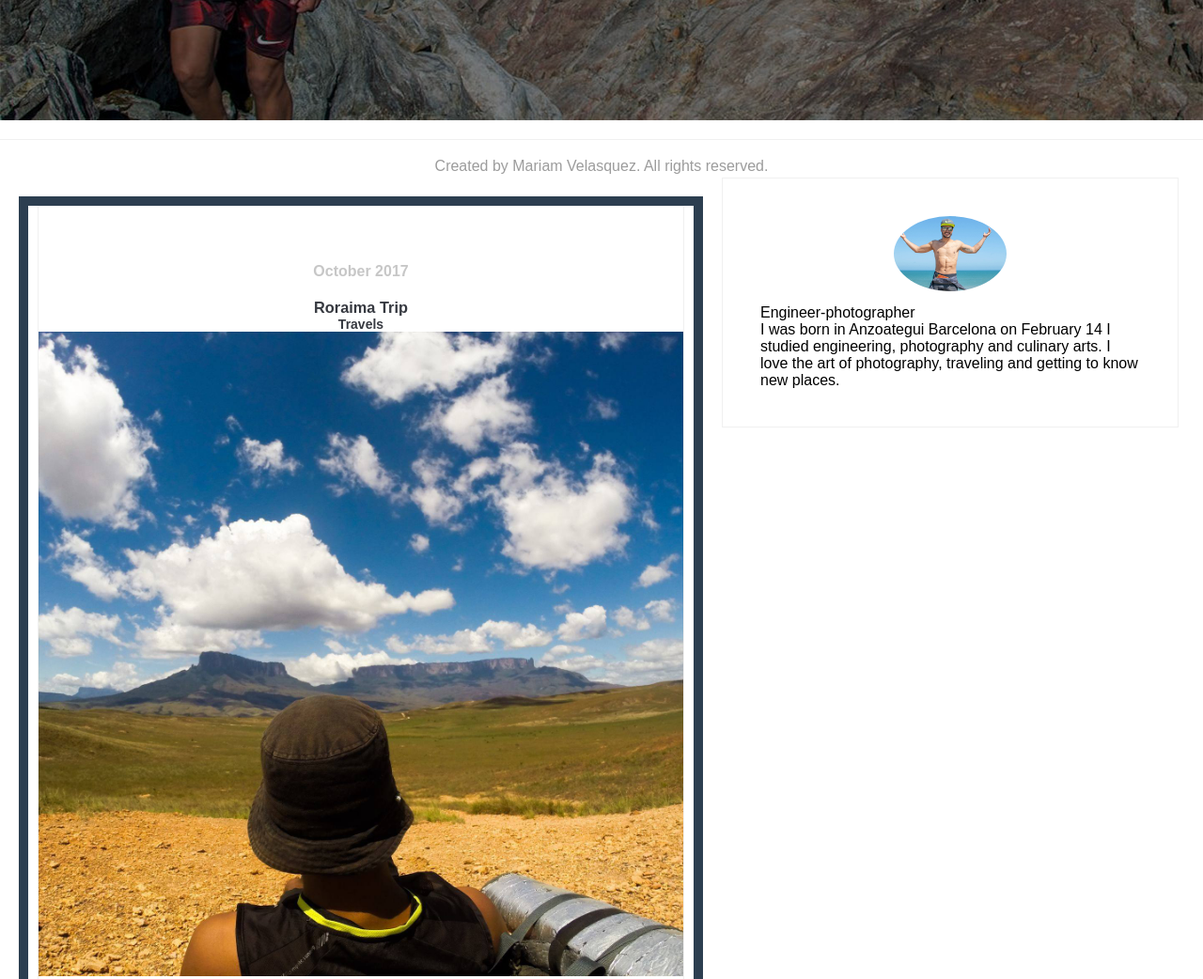
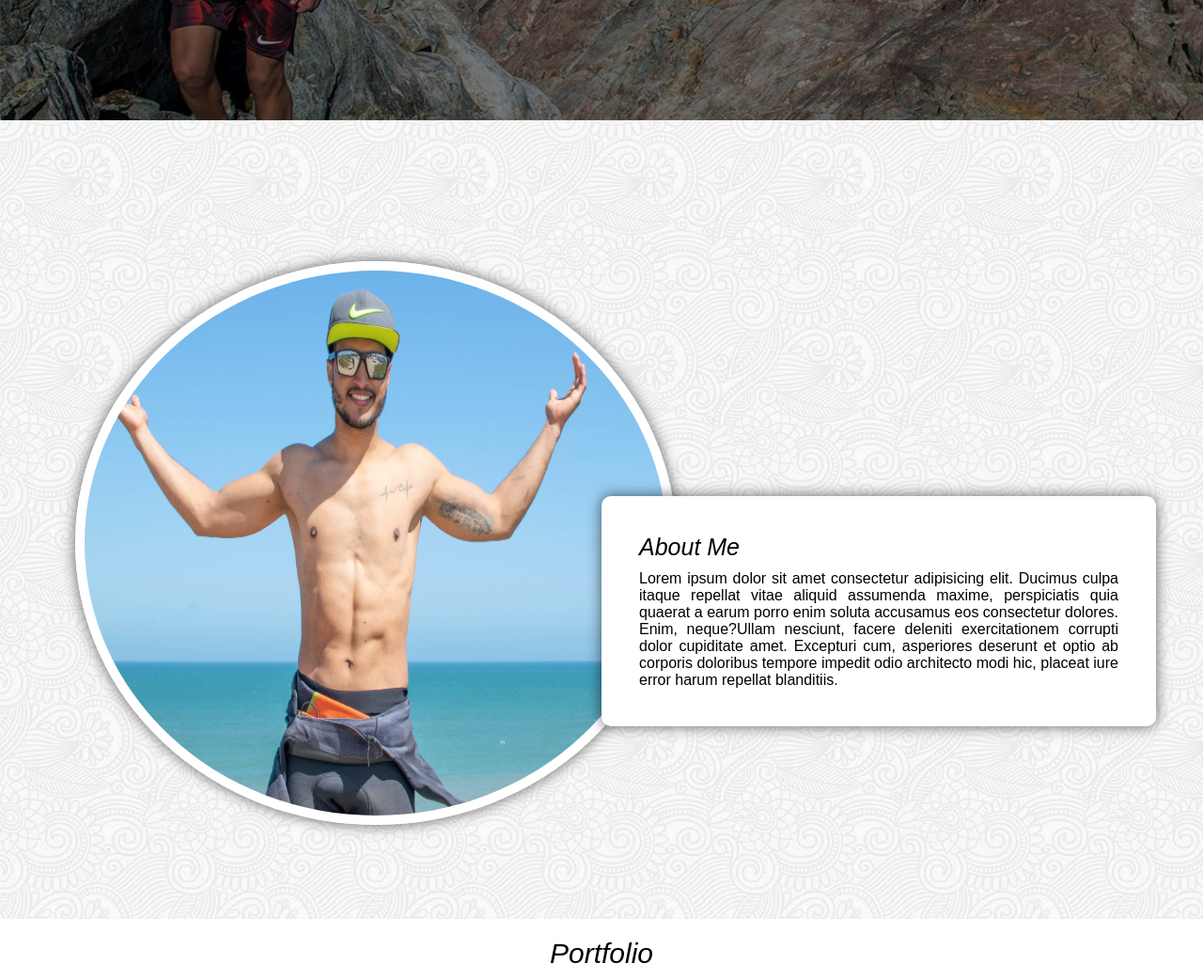
Before and after one commit to MariamV27/Primerproyecto, a plain HTML site: page index.html in a window 1280 px wide. Shown: the part 640-1682 px from the top of the page at 94% size. Drawn offline with Linux system fonts and the light colour scheme; a web font is replaced by a local one.

Commit message:
Cambios realizados en BG-Body, Creacion del About me

```diff
--- a/css/estilos.css
+++ b/css/estilos.css
@@ -7,21 +7,22 @@ box-sizing: border-box;
 }
 body {
   top: 0;
-  font-family: sans-serif;
+  font-family: 'Muli', sans-serif;
+  background: url('../img/full-bloom/full-bloom.png');
 
 }
-.container{
-  width: 100%;
-  height: 768px;
-  margin: 0px auto;
-
+.contenedor{
+  width: 90%;
+  max-width: 1000px;
+  margin: auto;
+  overflow: hidden;
 }
 
-/*Inicio TOP-MENU*/
+/*Inicio Header*/
 .header {
   width: 100%;
   height: 768px;
-  font-family: 'Open Sans', sans-serif;
+  font-family: 'Muli', sans-serif;
   background:url("../img/argentina_edit.jpg") rgba(208, 211, 212, .8) ;
   /* Flex*/
   display: flex;
@@ -98,151 +99,83 @@ body {
 .menu-principal a:hover{
   border-bottom: 2px solid #fff;
 }
-/*Fin Del TOP-MENU*/
+/*Fin Del Header*/
 
 
-/*Principio del body Article o main*/
-/*Sin terminar*/
+/* Inicio Main*/
 .main{
   width: 100%;
-  /*Flex*/
-  display: flex;
-  flex-direction: column;
-  justify-content: center;
+  margin-top: 100px;
 }
 
-/*BANNE*/
-.banner{
+/*Inicio del About me*/
+.main .about-me{
   width: 100%;
-}
-
-/*Div para dividir tu aside*/
-/* No esta terminado tenia sueño y estabas dormida para continuar
-mañana lo sigo viendo */
-.m-article{
-  width: 100%;
-  display: flex;
-  flex-direction: row;
-}
-.main .banner{
-  padding-bottom: 20px;
-  border-bottom: 1px solid #f0f0f0;
-}
-.main .banner .contenedor .banner-principal{
-  width:  100%;
-}
-.main .banner .contenedor .banner-principal  img{
-width: 100%;
+  padding: 50px;
+  /* Posicion de Elementos */
+  position: relative;
 
 }
-.blog{
-  width: 60%;
-  padding: 40px 0;
+/*Caja de la Imagen About me*/
+.main .about-me .img{
+  width: 50%;
+  height: 600px;
+  box-shadow: 0px 0px 15px rgba(0, 0, 0, .60);
+  border-radius: 50%;
+  border: 10px solid #fff;
+  /*Posicion de Img */
+  position: absolute;
+  z-index: 0;
+  left: 80px;
 }
-.blog .contenedor{
-  overflow: hidden;
+/* Imagen del About me*/
+.main .about-me .img img{
+  width: 100%;
+  height: 100%;
+  border-radius: 50%;
 }
-/*Articulos blog*/
-.blog .contenedor .articulos-blog{
-  float: left;
-  padding: 0 10px;
+/* Caja About del About me*/
+.main .about-me .about{
+  width: 50%;
   background: #fff;
-  border: 10px solid #2c3e50;
-  margin: 20px;
+  padding: 40px;
+  border-radius: 10px;
+  box-shadow: 0px 0px 15px rgba(0, 0, 0, .60);
+  /*Posicion de Caja about */
+  position: relative;
+  float: right;
+  z-index: 1;
+  top: 250px;
+}
+/*About me Titulo*/
+.main .about-me .about h3{
+  margin-bottom: 10px;
+  font-size: 25px;
+  font-weight: 500;
+}
+/*About me Descripcion*/
+.main .about-me .about p{
+  font-size: 16px;
+  font-weight: 300;
+  text-align: justify;
+}
+/*Fin del About me*/
 
 
-
-
+/*Inicio del Portafolio*/
+.portafolio{
+  width: 100%;
+  margin-top: 650px;
+  margin-bottom: 50px;
+  padding: 20px;
+  background: #fff;
 }
-.blog .contenedor .articulos-blog .articulo{
-  padding: 60px 0;
-  border: 1px solid #f0f0f0;
-  margin-bottom: 20px;
-}
-
-.blog .contenedor .articulos-blog .articulo .fecha-articulo{
-  color: #c7c7c7;
-  font-size: 16px;
-  text-align: center;
-  margin-bottom: 20px;
-}
-.blog .contenedor .articulos-blog .articulo {
-  color: #363940;
-  font-size: 14px;
-  font-weight: bold;
-  text-align: center;
-  margin-bottom: 40px;
-}
-.blog .contenedor .articulos-blog .articulo img{
+/*Portafolio titulo*/
+.portafolio .titulo{
   width: 100%;
-  margin-bottom: 20px;
-}
-.blog .contenedor .articulos-blog .articulo .texto-articulo {
-  padding: 0 20px;
-  text-align: justify;
-}
-
-.blog .contenedor .articulos-blog .articulo .texto-articulo p{
-  margin-bottom: 20px;
-  color: #363940;
-}
-.blog .contenedor .articulos-blog .articulo .blog{
   text-align: center;
 }
-.blog .contenedor .articulos-blog .articulo .boton a{
-  display: inline-block;
-  padding: 15px 20px;
-  border: 1px solid #bababa;
-  font-size:  14px;
-  color: #7d7d7d;
+.portafolio .titulo h2{
+  font-size: 30px;
+  font-weight: 500;
 }
-    .aside{
-      width: 38%;
-      height: 100%;
-      float: right;
-      margin-top: 40px;
-    }
-    .aside .widget .autor-widget .foto-autor img{
-      width: 80%;
-    }
-  .aside .widget{
-    background: #fff;
-    padding: 40px;
-    margin-bottom: 20px;
-    border: 1px solid #f0f0f0;
-  }
-  .aside .widget .autor-widget .foto-autor{
-    text-align: center;
-    margin-bottom: 10px;
-  }
-  .aside .widget .autor-widget .foto-autor img{
-    width: 120px;
-    border-radius: 50%;
-  }
-  .aside .widget .autor-widget .datos-autor{
-    text-align: center;
-  }
-  .aside .widget .autor-widget .datos-autor .nombre{
-    color: #363636;
-    font-size: 26px;
-    margin-bottom: 10px;
-  }
-  .aside .widget .autor-widget .datos-autos .profesion{
-    color: #9c9c9c;
-    font-size: 16px;
-    margin-bottom: 20px;
-  }
-
-  .aside .widget .autor-widget .datos-autor .info{
-    color: #363940;
-    font-size: 16px;
-    margin-bottom: 10px;
-  }
-  footer{
-    background: #fff;
-    padding: 40px;
-    padding: 1px solid #f0f0f0;
-    text-align: center;
-    color: #9c9c9c;
-
-  }
--- a/index.html
+++ b/index.html
@@ -6,6 +6,7 @@
   <meta name="viewport" content="width=device-width, initial-scale=1.0">
   <link href="https://fonts.googleapis.com/css?family=Muli:300,300i,400,400i,500,500i&display=swap" rel="stylesheet">
   <link rel="stylesheet" href="https://cdnjs.cloudflare.com/ajax/libs/font-awesome/5.12.1/css/all.min.css">
+  <link rel="shortcut icon" href="./img/favicon.ico" type="image/x-icon">
   <title>Manuel Vallenilla</title>
   <link rel="stylesheet" href="./css/estilos.css">
 </head>
@@ -22,8 +23,10 @@
           <a href="#">Contact</a>
         </div>
         <div class="top-menu-right">
-          <a href="https://www.instagram.com/manuelvallenillaph/"><span class="instagram"><i class="fab fa-instagram"></i></span> </a>
-          <a href="https://www.facebook.com/manuel.vallenilla.142"><span class="facebook"><i class="fab fa-facebook-square"></i></span></a>
+          <a href="https://www.instagram.com/manuelvallenillaph/"><span class="instagram"><i
+                class="fab fa-instagram"></i></span> </a>
+          <a href="https://www.facebook.com/manuel.vallenilla.142"><span class="facebook"><i
+                class="fab fa-facebook-square"></i></span></a>
         </div>
       </div>
       <!--titulo  blog-->
@@ -37,79 +40,33 @@
       </div>
       <!--Menu principal-->
       <div class="menu-principal">
-          <a href="#">Portfolio</a>
-          <a href="#">Travels</a>
-          <a href="#">Store</a>
+        <a href="#">Portfolio</a>
+        <a href="#">Travels</a>
+        <a href="#">Store</a>
       </div>
-  </div>
-
+    </div>
+    <!-- Main -->
     <div class="main">
-      <div class="banner">
-        <div class="contenedor">
-          <div class="banner-principal">
-            <!-- <img src="img/argentina.jpg" alt=""> -->
-          </div>
+      <!-- About me -->
+      <div class="about-me">
+        <div class="img">
+          <img src="./img/fuerte.jpg" alt="">
+        </div>
+        <div class="about">
+          <h3><i>About Me</i></h3>
+          <p>Lorem ipsum dolor sit amet consectetur adipisicing elit. Ducimus culpa itaque repellat vitae aliquid
+            assumenda maxime, perspiciatis quia quaerat a earum porro enim soluta accusamus eos consectetur dolores.
+            Enim, neque?Ullam nesciunt, facere deleniti exercitationem corrupti dolor cupiditate amet. Excepturi cum,
+            asperiores deserunt et optio ab corporis doloribus tempore impedit odio architecto modi hic, placeat iure
+            error harum repellat blanditiis.</p>
         </div>
       </div>
-      <div class="m-article">
-        <div class="blog">
-          <div class="contenedor">
-            <div class="articulos-blog">
-              <div class="articulo">
-                <p class="fecha-articulo">October 2017</p>
-                <h3 class="titulo-articulo">Roraima Trip</h3>
-                <p class="categoria-articulo">Travels</p>
-                <img src="img/roraima.jpg" alt="">
-                <div class="texto-articulo">
-                  <p>Venezuela.</p>
-                  <div class="boton">
-                    <a href="#">Keep reading</a>
-                  </div>
-                </div>
-              </div>
-              <div class="articulo">
-                <p class="fecha-articulo">January 2019</p>
-                <h3 class="titulo-articulo">Patagonia Trip</h3>
-                <p class="categoria-articulo">Travels</p>
-                <img src="img/patagonia.jpg" alt="">
-                <div class="texto-articulo">
-                  <p>Argentina.</p>
-                  <div class="boton">
-                    <a href="#">Keep reading</a>
-                  </div>
-                </div>
-              </div>
-            </div>
-          </div>
-        </div>
-        <aside class="aside">
-          <div class="widget">
-            <div class="autor-widget">
-              <div class="foto-autor">
-                <img src="img/fuerte.jpg" alt="Foto del autor">
-              </div>
-              <div class="datos del autor">
-                <h3 class="nombre"></h3>
-                <p class="profesion">
-                  Engineer-photographer</p>
-                <p class="info">I was born in Anzoategui
-                  Barcelona on February 14 I studied
-                  engineering, photography and
-                  culinary arts. I love the art of
-                  photography,
-                  traveling and getting to know new
-                  places.</p>
-              </div>
-            </div>
-          </div>
-        </aside>
+      <!-- portafolio -->
+      <div class="portafolio">
+        <div class="titulo"><h2><i>Portfolio</i></h2></div>
       </div>
     </div>
   </div>
-  <footer class="footer">
-    <p>Created by Mariam Velasquez. All
-      rights reserved.</p>
-  </footer>
 
 </body>
 
```
Also changed, not shown: img/MANUELr.png (added), img/favicon.ico (added), img/full-bloom/full-bloom.png (added), img/full-bloom/readme.txt (added), img/webb-dark/readme.txt (added), img/webb-dark/webb-dark.png (added), 2 other files.
